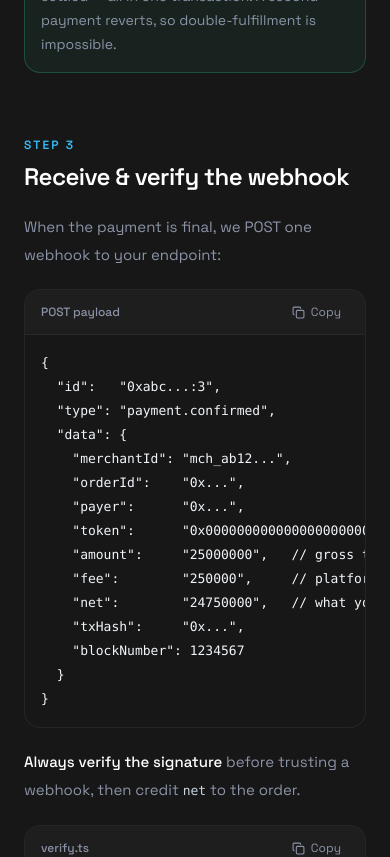
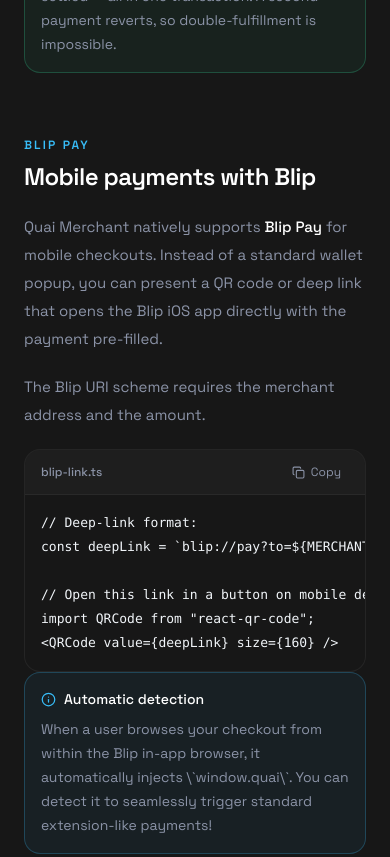
Before and after one commit to primexk5/Quai-merchant, a Next.js app in the folder frontend/: page /docs in a window 390 px wide. Shown: the part 3180-4037 px from the top of the page. Built offline with nearby package versions, Linux system fonts and the light colour scheme.

Commit message:
docs: add Blip Pay mobile integration to readme, landing page, and docs

```diff
--- a/frontend/src/app/docs/page.tsx
+++ b/frontend/src/app/docs/page.tsx
@@ -22,6 +22,7 @@
   { id: "before-you-start", label: "Before you start" },
   { id: "register-order", label: "Step 1 — Register the order" },
   { id: "customer-pays", label: "Step 2 — Customer pays" },
+  { id: "mobile-payments", label: "Mobile payments (Blip Pay)" },
   { id: "webhook", label: "Step 3 — Verify the webhook" },
   { id: "quick-reference", label: "Quick reference" },
   { id: "testing", label: "Testing on testnet" },
@@ -369,6 +370,39 @@
             </Callout>
           </section>
 
+          {/* Mobile Payments (Blip Pay) */}
+          <section className="mt-16">
+            <SectionHeading
+              id="mobile-payments"
+              kicker="Blip Pay"
+              title="Mobile payments with Blip"
+            />
+
+            <p className="mt-5 text-[15px] leading-7 text-[#8b93a7]">
+              Quai Merchant natively supports <span className="font-medium text-white">Blip Pay</span> for mobile checkouts. Instead of a standard wallet popup, you can present a QR code or deep link that opens the Blip iOS app directly with the payment pre-filled.
+            </p>
+
+            <p className="mt-5 text-[15px] leading-7 text-[#8b93a7]">
+              The Blip URI scheme requires the merchant address and the amount.
+            </p>
+
+            <div className="mt-5">
+              <CodeBlock
+                label="blip-link.ts"
+                code={`// Deep-link format:
+const deepLink = \`blip://pay?to=\${MERCHANT_ADDRESS}&amount=\${amount}&label=MyStore\`;
+
+// Open this link in a button on mobile devices, or encode it into a QR code for desktop users:
+import QRCode from "react-qr-code";
+<QRCode value={deepLink} size={160} />`}
+              />
+            </div>
+
+            <Callout tone="info" title="Automatic detection">
+              When a user browses your checkout from within the Blip in-app browser, it automatically injects \`window.quai\`. You can detect it to seamlessly trigger standard extension-like payments!
+            </Callout>
+          </section>
+
           {/* Step 3 */}
           <section className="mt-16">
             <SectionHeading
--- a/frontend/src/app/page.tsx
+++ b/frontend/src/app/page.tsx
@@ -110,9 +110,7 @@
               transition={{ type: "spring", stiffness: 80, damping: 20, delay: 0.2 }}
               className="mt-7 max-w-xl text-lg leading-8 text-slate-400 mx-auto"
             >
-              Accept stablecoin payments through a simple, non-custodial
-              checkout. Give customers a familiar payment experience while
-              settling on Quai.
+              Accept payments through a simple, non-custodial checkout. Give customers a familiar payment experience using browser extensions or seamlessly on mobile with Blip Pay.
             </motion.p>
 
             <motion.div
```
Also changed, not shown: 1 other file (tests, documents, lock files or other folders).
